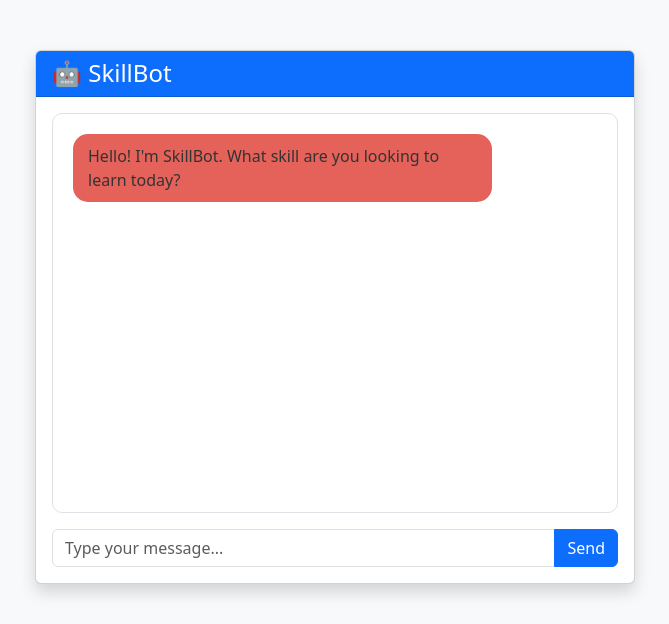
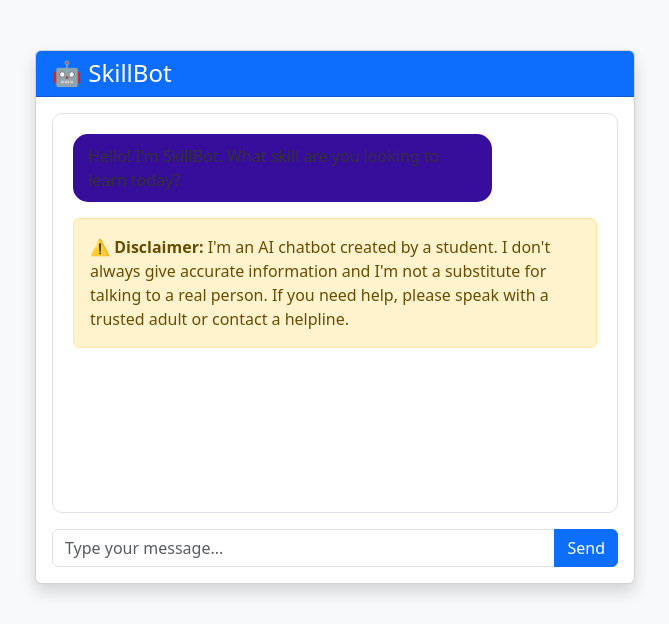
Before and after one commit to TempeHS/2027SE_myAIChatbot_Rex.L, a Flask app: page / in a window 1280 px wide. Shown: the top 624 px of the page, without its empty margins (305-974 px from the left). Run offline with Flask 3, Linux system fonts and the light colour scheme.

Commit message:
feat: add keyword protection

```diff
--- a/app.py
+++ b/app.py
@@ -40,6 +40,36 @@ list_trainer.train(
     ]
 )
 
+CRISIS_KEYWORDS = [
+    "suicide",
+    "kill myself",
+    "end my life",
+    "self harm",
+    "self-harm",
+    "dont want to live",
+    "don't want to live",
+    "want to die",
+]
+
+CRISIS_RESPONSE = """I'm concerned about what you've shared. Please know that you're not alone.
+
+If you're in crisis, please reach out for support:
+
+- Lifeline: 13 11 14 (24/7)
+- Kids Helpline: 1800 55 1800
+- Beyond Blue: 1300 22 4636
+
+I'm just a chatbot and can't provide the support you need, but these services have trained counselors ready to help right now."""
+
+
+def check_for_crisis(message):
+    """Check if message contains crisis keywords."""
+    message_lower = message.lower()
+    for keyword in CRISIS_KEYWORDS:
+        if keyword in message_lower:
+            return True
+    return False
+
 
 @app.route("/")
 def home():
@@ -49,23 +79,20 @@ def home():
 
 @app.route("/chat", methods=["POST"])
 def chat():
-    """Handle chat messages and return bot responses."""
-    # Get the message from the request
     data = request.get_json()
     user_message = data.get("message", "")
 
-    # Basic input validation
     if not user_message:
         return jsonify({"response": "Please enter a message!"})
 
     if len(user_message) > 500:
-        return jsonify(
-            {"response": "Message too long! Please keep it under 500 characters."}
-        )
+        return jsonify({"response": "Message too long!"})
 
-    # Get the chatbot's response
+    # Safety check for crisis keywords
+    if check_for_crisis(user_message):
+        return jsonify({"response": CRISIS_RESPONSE})
+
     bot_response = chatbot.get_response(user_message)
-
     return jsonify({"response": str(bot_response)})
 
 
--- a/templates/index.html
+++ b/templates/index.html
@@ -32,12 +32,12 @@
         max-width: 80%;
       }
       .user-message {
-        background-color: #fdf696;
+        background-color: #09e6c8;
         color: white;
         margin-left: auto;
       }
       .bot-message {
-        background-color: #e46259;
+        background-color: #370d9b;
         color: #333;
       }
       .message-time {
@@ -57,6 +57,12 @@
           <div id="chat-box" class="chat-box">
             <div class="message bot-message">
               Hello! I'm SkillBot. What skill are you looking to learn today?
+            </div>
+            <div class="alert alert-warning mt-3" role="alert">
+              <strong>⚠️ Disclaimer:</strong> I'm an AI chatbot created by a
+              student. I don't always give accurate information and I'm not a
+              substitute for talking to a real person. If you need help, please
+              speak with a trusted adult or contact a helpline.
             </div>
           </div>
           <form id="chat-form" class="mt-3">
```
Also changed, not shown: 3 other files.
